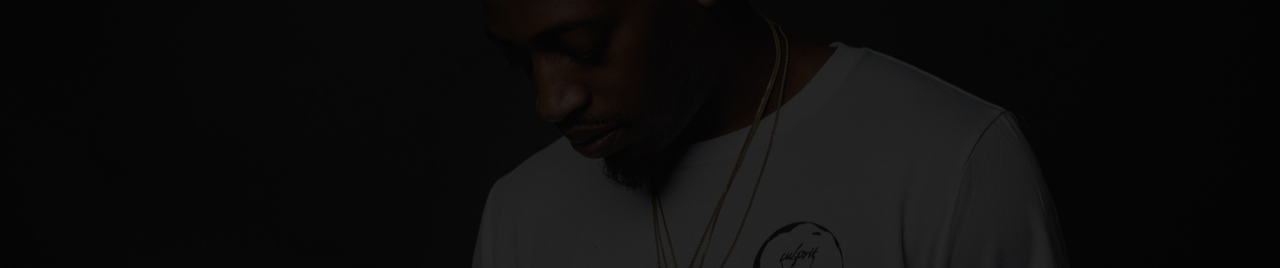
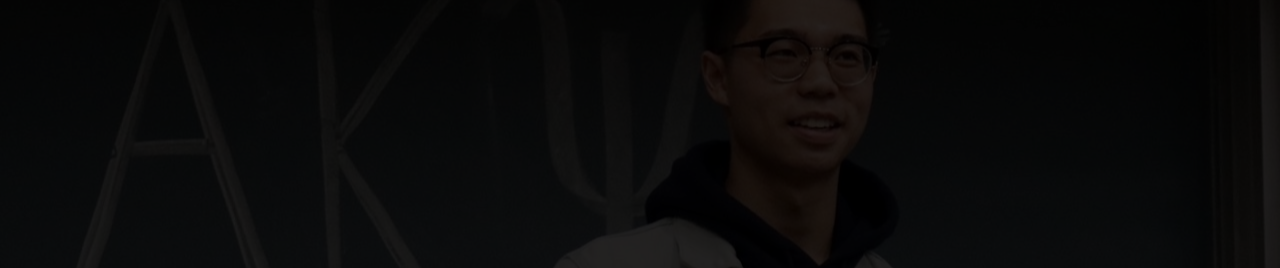
Before and after one commit to tony-trung-nguyen/tony-trung-nguyen.github.io, a plain HTML site: page index.html in a window 1280 px wide. Shown: the part 76-344 px from the top of the page. Drawn offline with Linux system fonts and the light colour scheme; files whose address does not match are found by name.

Commit message:
Add picture

```diff
--- a/index.html
+++ b/index.html
@@ -46,7 +46,7 @@
 			  </div>
 		  </div>
 		</nav>
-		<section class="hero bg-overlay" id="hero" data-bg="img/hero.jpeg">
+		<section class="hero bg-overlay" id="hero" data-bg="img/tonyspeaking.jpg">
 			<div class="text py-5">
 				<h1><span class="bold">TONY T. NGUYEN</span></h1>
         <h2>hustler. student. entrepreneur.</h2>
```
Also changed, not shown: img/tonyspeaking.JPG (added), 1 other file.
